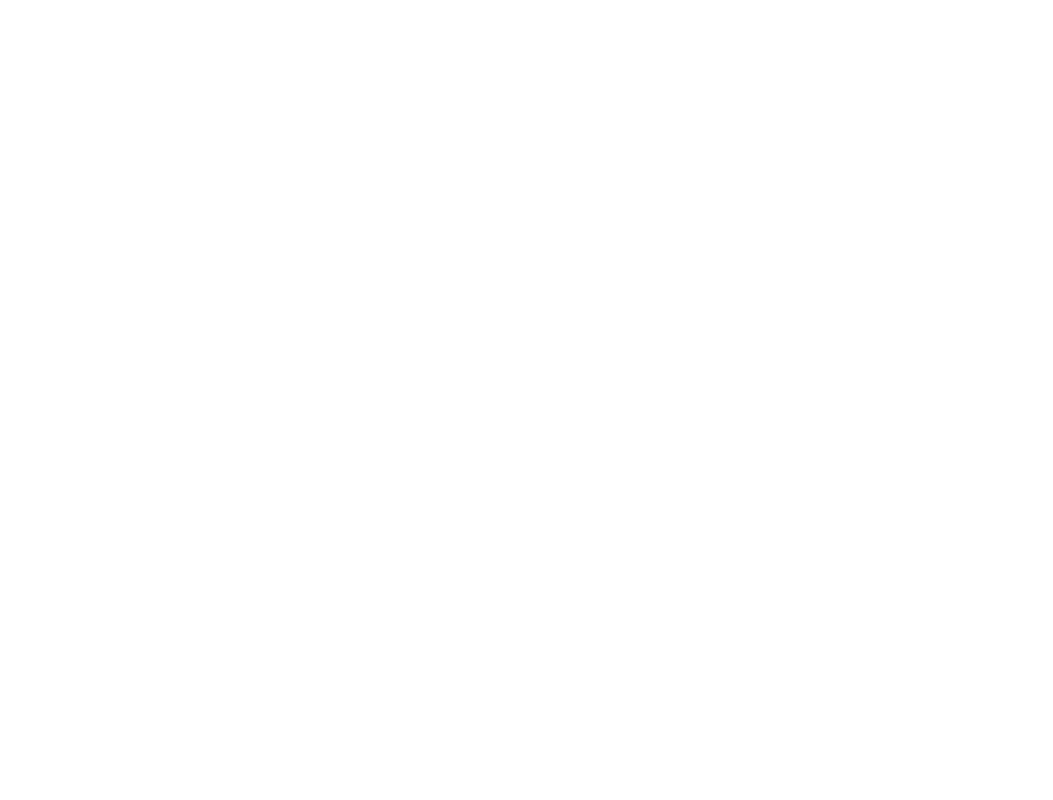
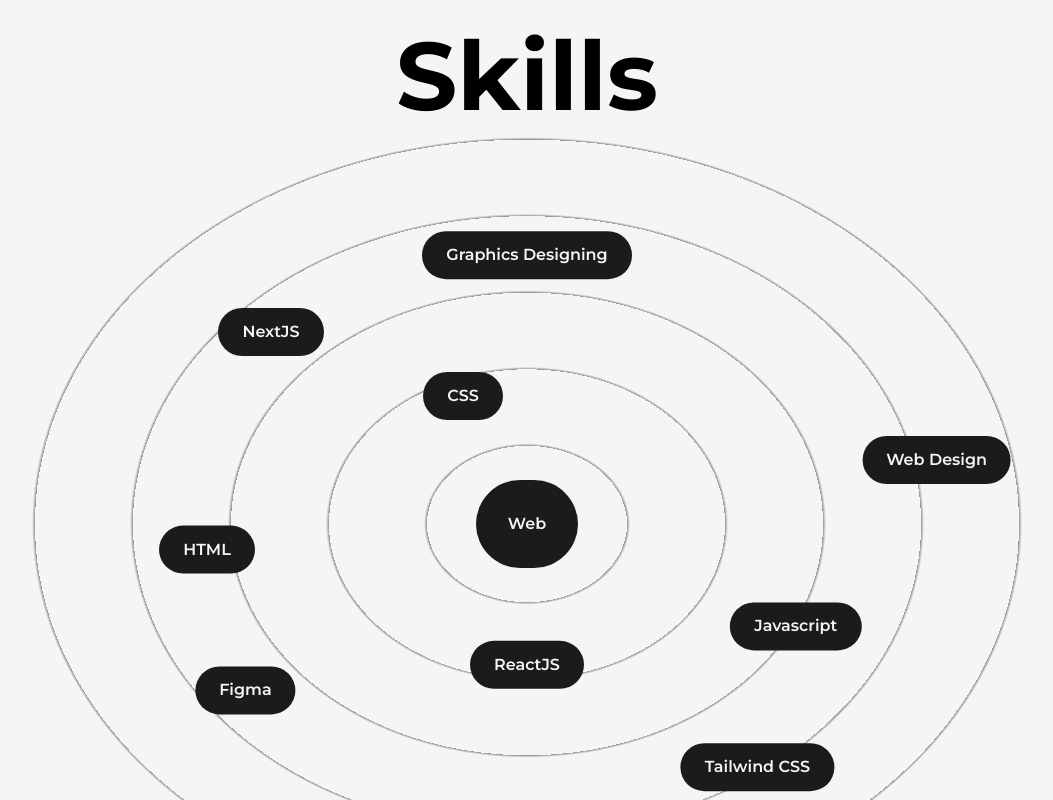
Before and after one commit to Chipsii/portfolio, a Next.js app: page /about in a window 1280 px wide. Shown: the part 1160-1960 px from the top of the page, without its empty margins (113-1166 px from the left). Before the commit the page ends 1154 px from the top, so only its background shows below. Built offline with nearby package versions, Linux system fonts and the light colour scheme.

Commit message:
added skills component and did some cool animation

```diff
--- /dev/null
+++ b/src/components/Skills.js
@@ -0,0 +1,46 @@
+import { motion } from 'framer-motion';
+import React from 'react';
+
+
+const Skill = ({name, x, y}) => {
+    return (
+        <motion.div className="flex items-center justify-center rounded-full font-semibold bg-dark text-light py-3 px-6 shadow-dark cursor-pointer absolute "
+            whileHover={{scale:1.05}}
+            initial={{x:0,y:0}}
+            whileInView={{ x:x,y:y }}
+            transition={{duration: 1.5}}
+            viewport={{once: true}}
+            >
+                {name}
+            </motion.div>
+    )
+}
+
+const Skills = () => {
+    return (
+        <>
+        <h1 className="font-bold text-8xl mt-64 w-full text-center">Skills</h1>
+        <div className="w-full h-screen relative flex items-center justify-center rounded-full bg-circualrLight">
+
+            <motion.div className="flex items-center justify-center rounded-full font-semibold bg-dark text-light p-8 shadow-dark cursor-pointer"
+            whileHover={{scale:1.05}}
+            >
+                Web
+            </motion.div>
+
+            <Skill name="HTML" x="-25vw" y="2vw"/>
+            <Skill name="Javascript" x="21vw" y="8vw"/>
+            <Skill name="ReactJS" x="0vw" y="11vw"/>
+            <Skill name="NextJS" x="-20vw" y="-15vw"/>
+            <Skill name="Web Design" x="32vw" y="-5vw"/>
+            <Skill name="Graphics Designing" x="0vw" y="-21vw"/>
+            <Skill name="Figma" x="-22vw" y="13vw"/>
+            <Skill name="CSS" x="-5vw" y="-10vw"/>
+            <Skill name="Tailwind CSS" x="18vw" y="19vw"/>
+
+        </div>
+        </>
+    )
+}
+
+export default Skills;
--- a/src/pages/about.js
+++ b/src/pages/about.js
@@ -5,6 +5,7 @@
 import React, { useEffect, useRef } from "react";
 import profilePic from "../../public/images/profile/developer-pic-2.jpg";
 import Image from "next/image";
+import Skills from "@/components/Skills";
 
 
 const AnimatedNumbers = ({value}) => {
@@ -89,6 +90,8 @@
 </div>
 
             </div>
+
+            <Skills/>
             </Layout>
         </main>
         </>
--- a/tailwind.config.js
+++ b/tailwind.config.js
@@ -24,6 +24,9 @@
       },
       animation: {
         'spin-slow': 'spin 8s linear infinite',
+      },
+      backgroundImage: {
+        circualrLight: "repeating-radial-gradient(rgba(0,0,0,0.4) 2px,#f5f5f5 5px,#f5f5f5 100px)"
       }
     },
   },
```
